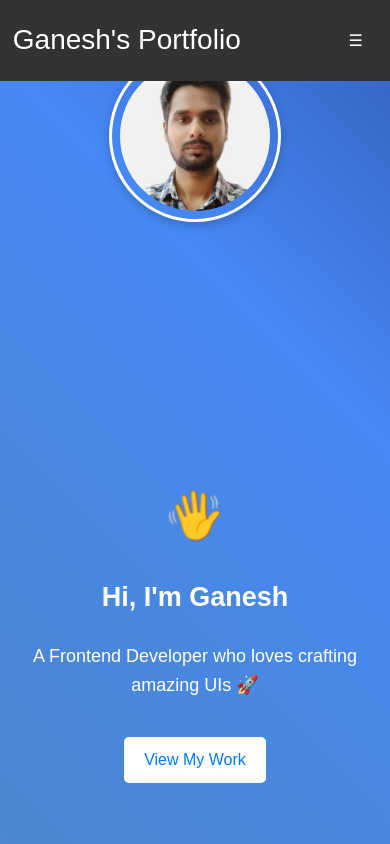
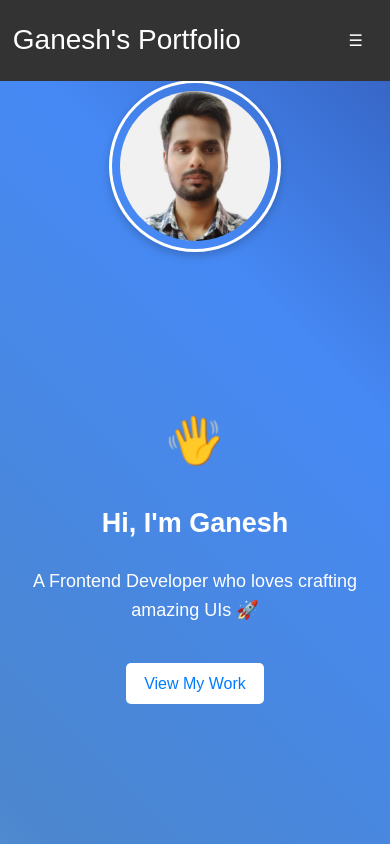
Before and after one commit to gvrnganesh/ganesh-portfolio, a React (Create React App) app: page / in a window 390 px wide. Shown: the top 844 px of the page. Built offline with nearby package versions, Linux system fonts and the light colour scheme.

Commit message:
responsive update

```diff
--- a/src/components/Hero.css
+++ b/src/components/Hero.css
@@ -92,21 +92,26 @@
   background: rgba(255, 255, 255, 0.7);
 }
 
-/* Responsive Design */
+
+
 @media (max-width: 768px) {
   .hero {
     flex-direction: column;
     text-align: center;
-    padding-top: 50px;
+    padding-top: 80px;
+    gap: 10px;
+    height: auto;
+    min-height: 90vh;
   }
 
   .hero-left {
     width: 100%;
-    margin-bottom: 10px;
+    margin-bottom: 5px;
   }
 
   .hero-right {
     width: 100%;
+    padding-top: 0px;
   }
 
   .profile-pic {
@@ -116,6 +121,6 @@
 
   .cta-button {
     font-size: 16px;
-    padding: 10px 20px;
+    padding: 8px 18px;
   }
 }
```
